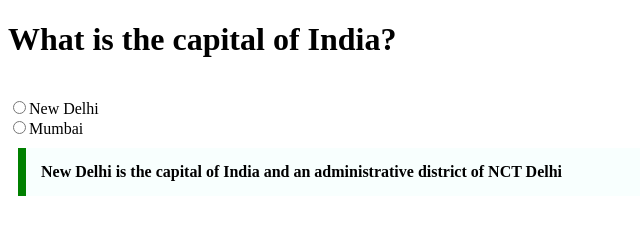
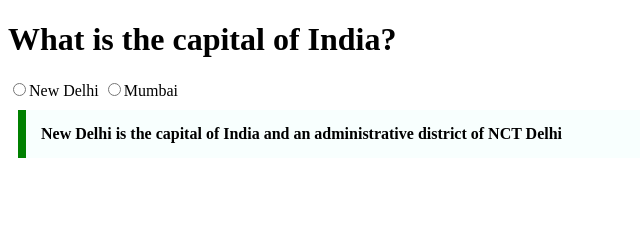
Before and after one commit to acciojob/trivia-Rambabu00, a website: page main.html in a window 1280 px wide. Shown: the whole page, without its empty margins (0-640 px from the left). Drawn offline with Linux system fonts and the light colour scheme.

Commit message:
created a submission

```diff
--- a/main.html
+++ b/main.html
@@ -10,14 +10,15 @@
 	<!-- the entire body must be written by student -->
     <script type="text/javascript" src="./script.js">
 </script>
+	<div>
 <h1>What is the capital of India?</h1>
-	<br>
 
 	<input type="radio" name="option">New Delhi
-	<br>
+
 	<input type="radio" name="option">Mumbai
-	<br>
+
 	<blockquote cite>New Delhi is the capital of India and an administrative district of NCT Delhi</blockquote>
+	</div>
 </body>
 
 </html>
```
